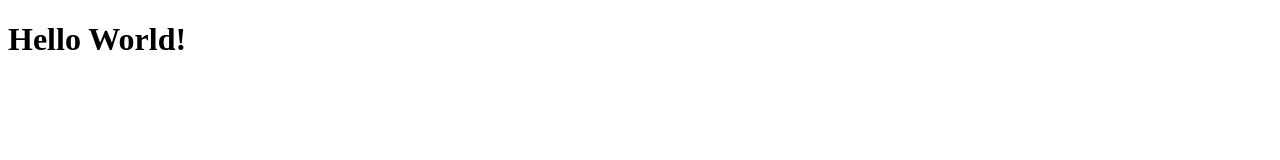
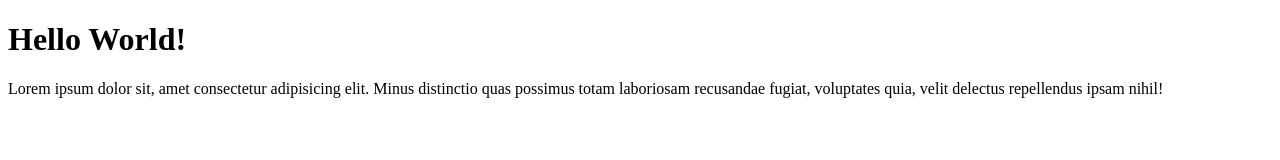
Before and after one commit to AqilbekAbilaev/test, a plain HTML site: page index.html in a window 1280 px wide. Drawn offline with Linux system fonts and the light colour scheme.

Commit message:
message: initializing the project

```diff
--- a/index.html
+++ b/index.html
@@ -8,5 +8,6 @@
 </head>
 <body>
     <h1>Hello World!</h1>
+    <p>Lorem ipsum dolor sit, amet consectetur adipisicing elit. Minus distinctio quas possimus totam laboriosam recusandae fugiat, voluptates quia, velit delectus repellendus ipsam nihil!</p>
 </body>
 </html>
```
